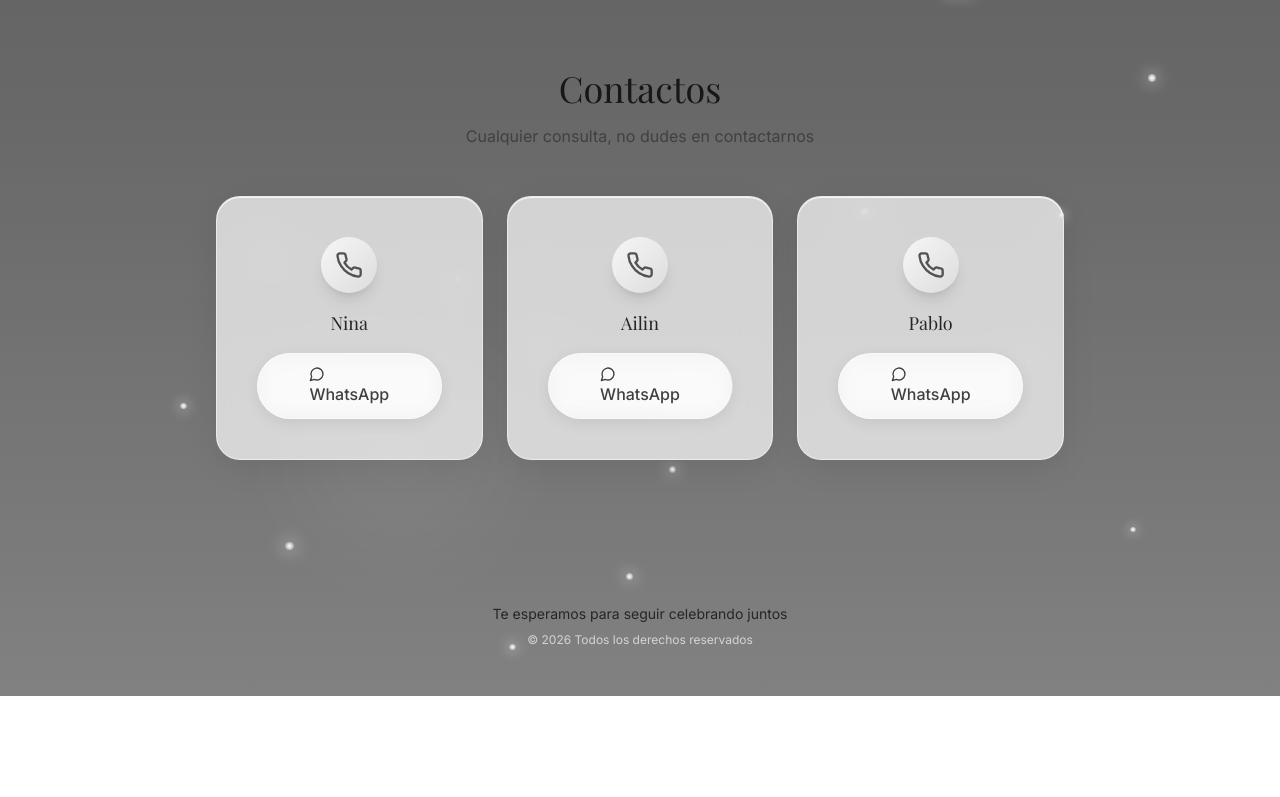
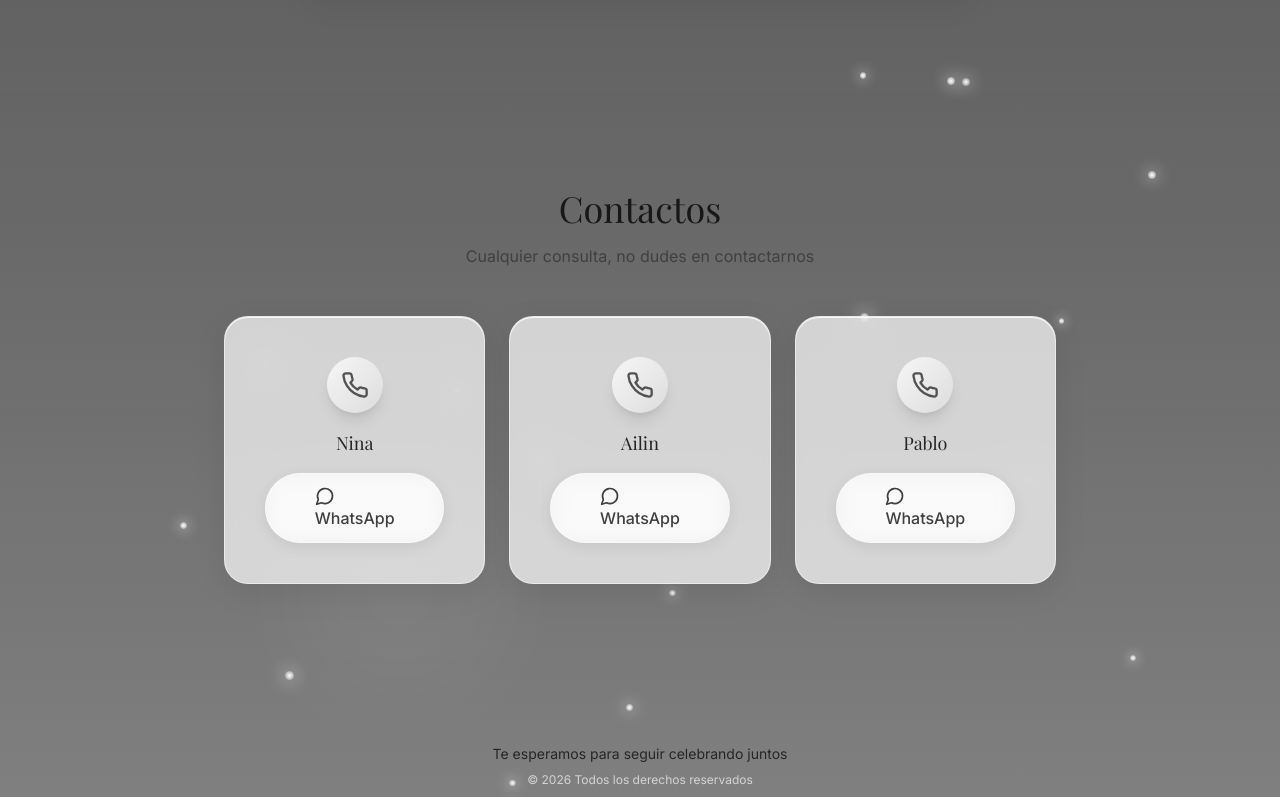
Before and after one commit to MauryBenavidez/xv-invitation-page, a React (Vite) app: page /afterparty in a window 1280 px wide. Shown: the part 1302-2099 px from the top of the page. Before the commit the page ends 1998 px from the top, so only its background shows below. Built offline with nearby package versions, Linux system fonts and the light colour scheme; a web font is replaced by a local one.

Commit message:
Agregando subtitulo y carrusel a los contactos

```diff
--- a/src/pages/AfterPartyPage.tsx
+++ b/src/pages/AfterPartyPage.tsx
@@ -13,7 +13,8 @@ function ContactCard({ title, phone }: ContactCardProps) {
   const whatsappUrl = `https://wa.me/${phone.replace(/\D/g, '')}`;
 
   return (
-    <GlassCard className="text-center">
+    <div className="snap-center shrink-0 w-[280px] md:w-auto">
+      <GlassCard className="text-center h-full">
         <div className="w-14 h-14 mx-auto mb-4 rounded-full bg-gradient-to-br from-white/80 to-silver-200/50 flex items-center justify-center shadow-lg">
           <Phone className="w-7 h-7 text-silver-600" />
         </div>
@@ -22,11 +23,17 @@ function ContactCard({ title, phone }: ContactCardProps) {
           {title}
         </h3>
 
-      <Button href={whatsappUrl} target="_blank" variant="secondary" className="w-full">
-        <MessageCircle className="w-4 h-4" />
+        <Button
+          href={whatsappUrl}
+          target="_blank"
+          variant="secondary"
+          className="w-full"
+        >
+          <MessageCircle className="w-5 h-5" />
           WhatsApp
         </Button>
       </GlassCard>
+    </div>
   );
 }
 
@@ -59,10 +66,18 @@ export function AfterPartyPage() {
             <h1 className="text-3xl md:text-6xl lg:text-7xl font-display font-semibold text-gradient mb-6 animate-fade-in">
               La noche no termina acá
             </h1>
+            <p className="text-xl md:text-2xl text-silver-600 animate-fade-in-up animate-delay-200">
+              Seguimos celebrando juntos
+            </p>
           </div>
         </header>
 
         <Section>
+          <br/>
+          <br/>
+          <br/>
+          <br/>
+          <br/>
           <h2 className="section-title">Información</h2>
           <p className="section-subtitle">
             Los detalles para seguir celebrando
@@ -119,7 +134,24 @@ export function AfterPartyPage() {
             Cualquier consulta, no dudes en contactarnos
           </p>
 
-          <div className="grid grid-cols-1 md:grid-cols-3 gap-6 max-w-4xl mx-auto">
+          <div
+        className="
+          flex
+          gap-6
+          overflow-x-auto
+          snap-x
+          snap-mandatory
+          px-2
+          pb-4
+          scrollbar-hide
+
+          md:grid
+          md:grid-cols-3
+          md:max-w-4xl
+          md:mx-auto
+          md:overflow-visible
+        "
+      >
         {contacts.map((contact) => (
           <ContactCard
             key={contact.title}
```
Lines whose indentation alone changed are shown as unchanged.
